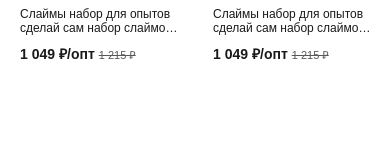
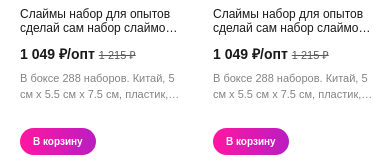
Before and after one commit to web968/onlinestore, a React (Vite) app: page / in a window 390 px wide. Shown: the part 739-903 px from the top of the page. Built offline with nearby package versions, Linux system fonts and the light colour scheme; no server answers.

Commit message:
responsecarssss3

```diff
--- a/src/components/slaym-cards/card.css
+++ b/src/components/slaym-cards/card.css
@@ -212,6 +212,11 @@ a {
     font-size: 10px;
     padding: 8px 13px;
   }
+  #card-slaym .cards .card .card-body span,
+  #card-slaym .cards .card .card-body a {
+  opacity: 1;
+  visibility: visible;
+  }
 }
 @media screen and (max-width: 320px) {
   #card-slaym {
```
